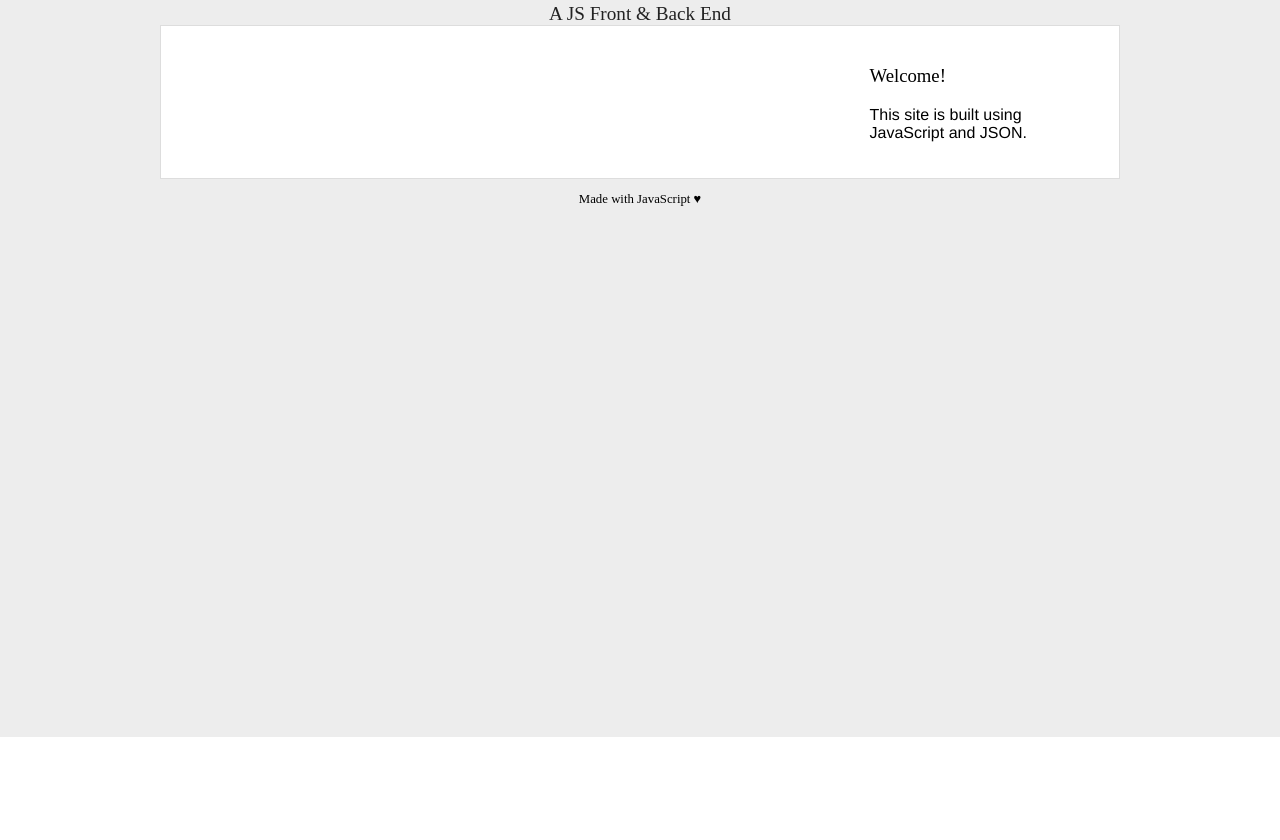
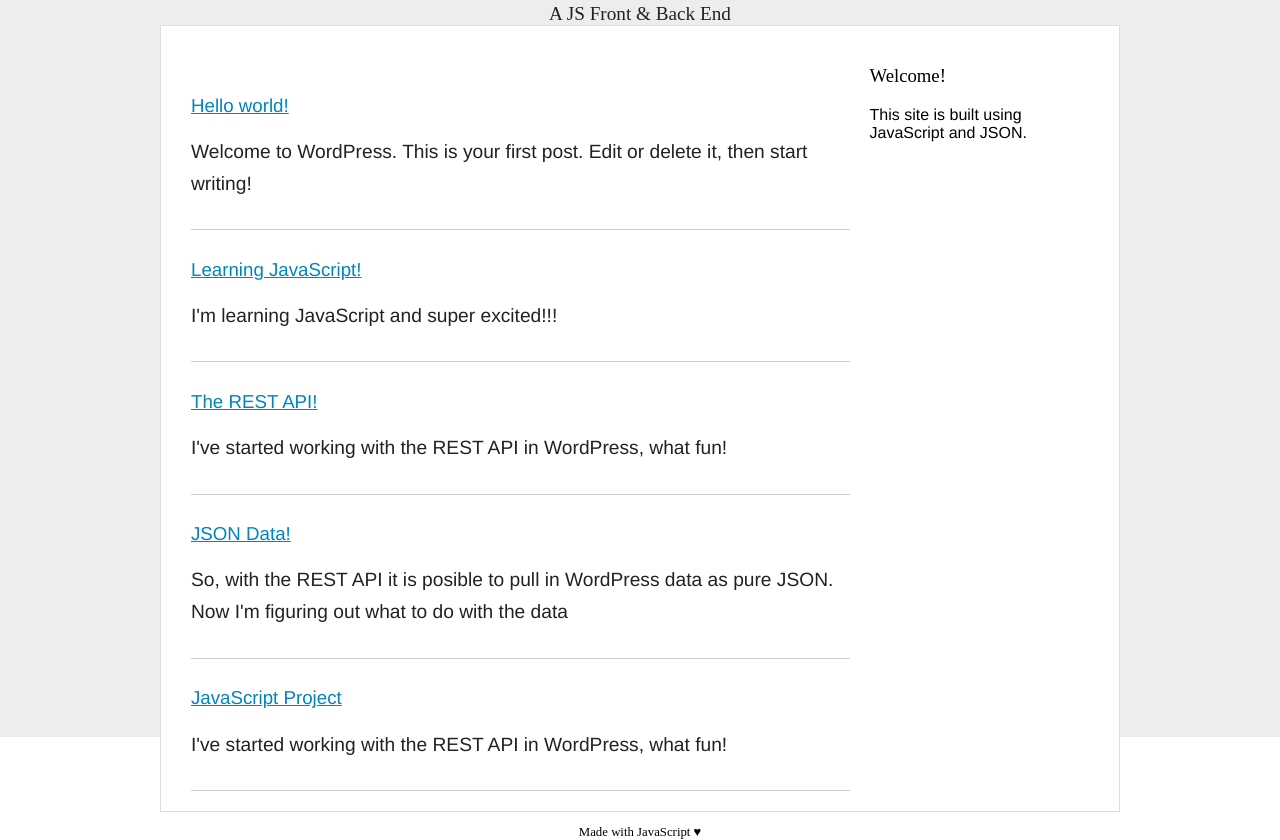
Before and after one commit to xwp/jsforwp-project-v1, a plain HTML site: page index.html in a window 1280 px wide. Both pictures are taken after a click on the link "VanillaPress". Shown: the part 63-903 px from the top of the page. Before the commit the page ends 800 px from the top, so only its background shows below. Drawn offline with Linux system fonts and the light colour scheme.

Commit message:
DL Implemention of Vanilla Press v0.1

```diff
--- a/css/style.css
+++ b/css/style.css
@@ -528,3 +528,15 @@ body {
     box-shadow: 0 2.5em 0 0 #ffffff;
   }
 }
+
+/****************/
+/* Custom css
+/****************/
+.blog-lists article {
+    border-bottom: 1px solid #ccc;
+    padding: 10px 0;
+}
+
+#view .blog-lists article h3 {
+  font-family: "Helvetica Neue", "Open Sans", sans-serif;
+}
--- a/js/app.js
+++ b/js/app.js
@@ -10,16 +10,153 @@
  */
 var vanillaPress = {
 
+  posts: {},
+
   init: function() {
 
-    // Add any functions here you want
-    // to run to start the application
-    console.log( jsonData );
+    this.posts = this.getBlogsData();
+    this.displayBlogPosts();
+    this.setSiteNameClickEvent();
+  },
 
+  /**
+   * Get blog posts data.
+   *
+   * @return {array} Blog post data.
+   */
+  getBlogsData: function() {
+    return JSON.parse(jsonData);
+  },
+
+  /**
+   * Display blog posts.
+   *
+   * @return {void}
+   */
+  displayBlogPosts: function() {
+    var posts = vanillaPress.posts,
+      docfrag = document.createDocumentFragment(),
+      pageContent  = document.getElementById('pageContent'),
+      blogsListSection = document.createElement('section');
+
+    blogsListSection.setAttribute('id', 'blogLists');
+    blogsListSection.setAttribute('class', 'blog-lists');
+
+    for (var i = 0; i < posts.length; i++) {
+      var article = vanillaPress.createSinglePostForListing(posts[i]);
+
+      blogsListSection.appendChild(article);
+    }
+
+    docfrag.appendChild(blogsListSection);
+    pageContent.appendChild(docfrag);
+  },
+
+  /**
+   * Create single blog post to appear in blog listing.
+   *
+   * @param  {object} post Blog post.
+   *
+   * @return {void}
+   */
+  createSinglePostForListing: function(post) {
+    var article = document.createElement('article'),
+      blogTitle = document.createElement('h3'),
+      blogTitleLink = document.createElement('a'),
+      blogContent = document.createElement('div');
+
+    article.setAttribute('id', 'blog' + post.id);
+    blogTitleLink.textContent = post.title;
+    blogTitleLink.setAttribute('href', '#' + post.slug);
+    blogTitleLink.dataset.blogId = post.id;
+    blogTitleLink.addEventListener('click', vanillaPress.singlePostLinkClickHandler, false);
+    blogTitle.appendChild(blogTitleLink);
+    blogContent.innerHTML = post.content;
+
+    article.appendChild(blogTitle);
+    article.appendChild(blogContent);
+
+    return article;
+  },
+
+  /**
+   * Create single post.
+   *
+   * @param  {array} post Post.
+   *
+   * @return {void}
+   */
+  createSinglePost: function(post) {
+    var article = document.createElement('article'),
+      blogTitle = document.createElement('h2'),
+      blogContent = document.createElement('div');
+
+    article.setAttribute('id', 'blog' + post.id);
+    blogTitle.innerHTML = post.title;
+    blogContent.innerHTML = post.content;
+
+    article.appendChild(blogTitle);
+    article.appendChild(blogContent);
+
+    return article;
+  },
+
+  /**
+   * Set site name click event
+   */
+  setSiteNameClickEvent: function() {
+      var siteNameLink = document.querySelector('#siteName a');
+      siteNameLink.addEventListener('click', vanillaPress.siteNameClickHandler, false);
+  },
+
+  /**
+   * Site name click handler.
+   *
+   * @param  {object} e Event.
+   *
+   * @return {void}
+   */
+  siteNameClickHandler: function(e) {
+    // e.preventDefault();
+
+    vanillaPress.emptyPageContent(pageContent);
+    vanillaPress.displayBlogPosts();
+  },
+
+  /**
+   * Single post click handler.
+   *
+   * @param  {object} e Event/
+   *
+   * @return {void}
+   */
+  singlePostLinkClickHandler: function(e) {
+    // e.preventDefault();
+    var article,
+      pageContent  = document.getElementById('pageContent');
+
+    vanillaPress.emptyPageContent(pageContent);
+    article = vanillaPress.createSinglePost(vanillaPress.posts[this.dataset.blogId - 1]);
+    pageContent.appendChild(article);
+  },
+
+  /**
+   * Empty page content
+   *
+   * @return {void}
+   */
+  emptyPageContent: function() {
+    var pageContent = document.getElementById('pageContent'),
+      blogLinks = document.querySelectorAll('#blogLists article a');
+
+    blogLinks.forEach(function(e) {
+      e.removeEventListener('click', vanillaPress.siteNameClickHandler, false);
+    });
+
+    while (pageContent.firstChild) {
+      pageContent.removeChild(pageContent.firstChild);
+    }
   }
-
 };
 
 vanillaPress.init();
-
-// Add your custom code starting here:
```
